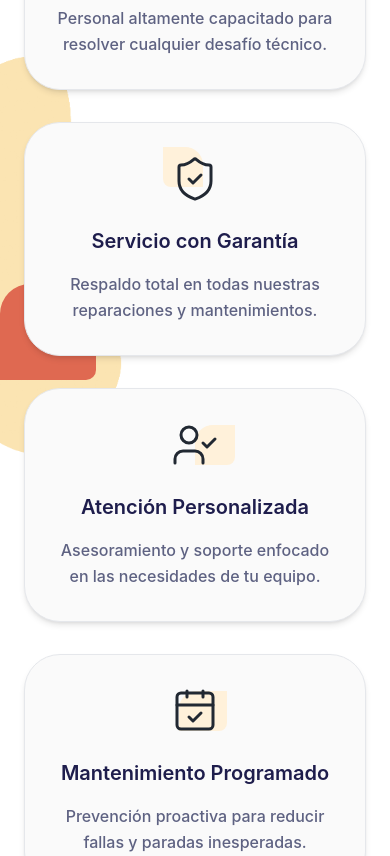
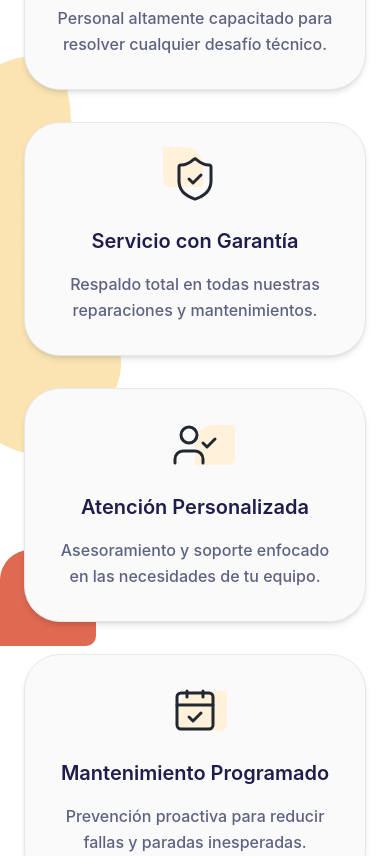
Before and after one commit to OnlyAlayy/cuatroese, a React (Vite) app: page / in a window 390 px wide. Shown: the part 980-1836 px from the top of the page. Built offline with nearby package versions, Linux system fonts and the light colour scheme; a web font is replaced by a local one.

Commit message:
fix: move red active shape to 3rd card on mobile to prevent overlap

```diff
--- a/src/components/Features.jsx
+++ b/src/components/Features.jsx
@@ -11,13 +11,14 @@ const features = [
     title: 'Servicio con Garantía',
     description: 'Respaldo total en todas nuestras reparaciones y mantenimientos.',
     icon: ShieldCheck,
-    active: true,
+    activeDesktop: true,
     blobClass: '-top-2 -left-2 w-10 h-10 rounded-tr-[18px] rounded-bl-[8px]',
   },
   {
     title: 'Atención Personalizada',
     description: 'Asesoramiento y soporte enfocado en las necesidades de tu equipo.',
     icon: UserCheck,
+    activeMobile: true,
     blobClass: 'top-1 -right-4 w-10 h-10 rounded-tl-[18px] rounded-br-[8px]',
   },
   {
@@ -47,9 +48,14 @@ const Features = () => {
           return (
             <div key={index} className="relative">
 
-              {/* Decorative shape behind the active card (now outside so it doesn't scale on hover) */}
-              {feature.active && (
-                <div className="absolute -bottom-6 -left-6 w-24 h-24 bg-[#DF6951] rounded-tl-[30px] rounded-br-[10px] z-0"></div>
+              {/* Decorative shape for desktop (hidden on mobile) */}
+              {feature.activeDesktop && (
+                <div className="hidden md:block absolute -bottom-6 -left-6 w-24 h-24 bg-[#DF6951] rounded-tl-[30px] rounded-br-[10px] z-0"></div>
+              )}
+
+              {/* Decorative shape for mobile (hidden on desktop) */}
+              {feature.activeMobile && (
+                <div className="block md:hidden absolute -bottom-6 -left-6 w-24 h-24 bg-[#DF6951] rounded-tl-[30px] rounded-br-[10px] z-0"></div>
               )}
 
               {/* The Card */}
```
